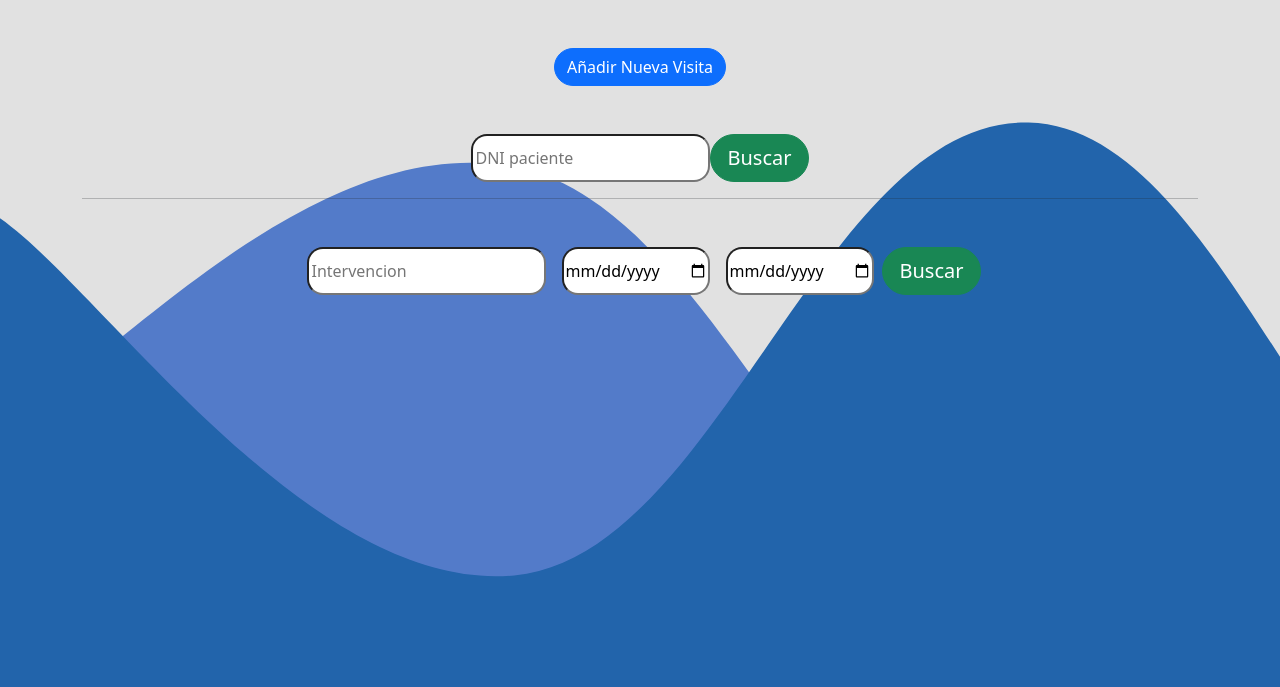
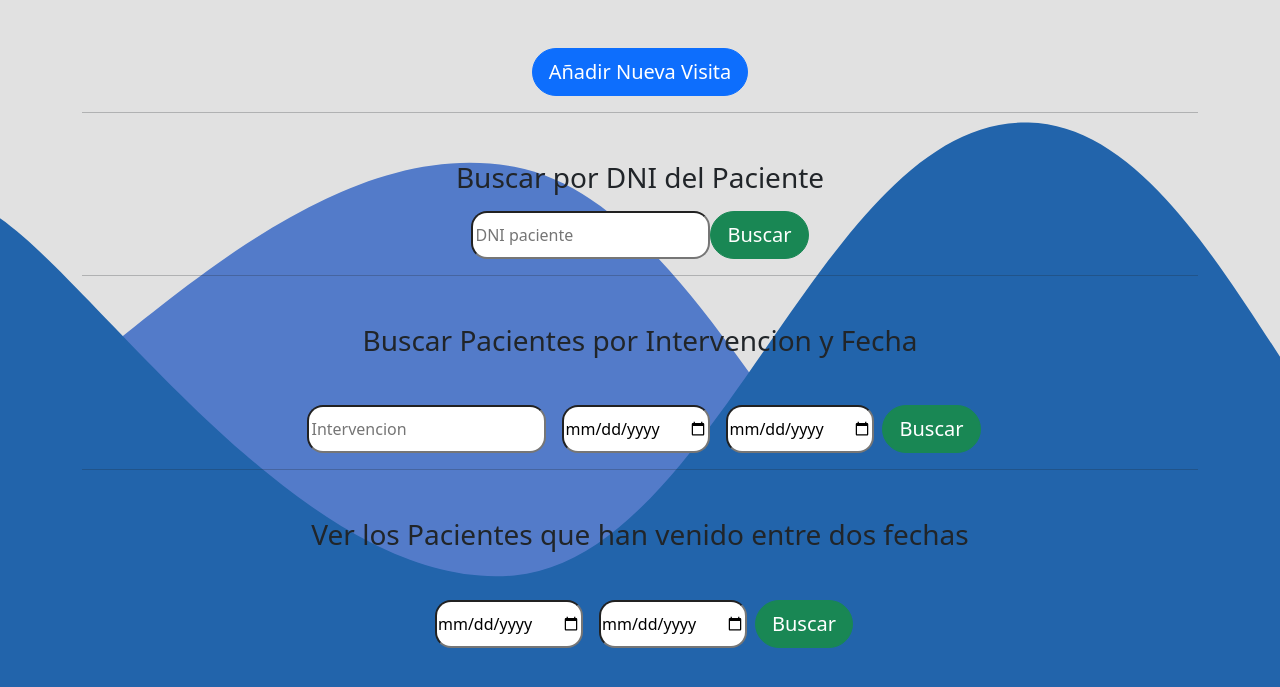
Before and after one commit to Borjapc417/clinicapp, a Django app: page /visita/ in a window 1280 px wide. Shown: the part 56-743 px from the top of the page. Run offline with Django 4.2, Linux system fonts and the light colour scheme; the visitor is signed in with stand-in values (Sample User, id 1); data that the repository does not hold is empty; some libraries are stand-ins or nearby versions.

Commit message:
Agregado filtro de Paciente por fecha de ultima Visita ademas de mejoras de IU

```diff
--- a/clinicapp/visita/templates/main_visita.html
+++ b/clinicapp/visita/templates/main_visita.html
@@ -9,7 +9,7 @@
 
                 <h4 class="d-flex justify-content-center mt-5"><a class="delete" title="Quitar" data-toggle="tooltip" href="/visita/add">
                     <button type="button"
-                    class="btn btn-primary " style="border-radius: 2rem;">Añadir Nueva Visita</button></a></h4>
+                    class="btn btn-primary btn-lg" style="border-radius: 2rem;">Añadir Nueva Visita</button></a></h4>
 
                     {% if messages|length > 0 %}
                         {% for message in messages %}
@@ -18,12 +18,15 @@
                             </div>
                     {% endfor %}
                   {% endif %}
-                    <form action="/visita/buscar/paciente/dni" method="post" class="d-flex justify-content-center mt-5">
+                  <hr>
+                  <h3 class="d-flex justify-content-center mt-5">Buscar por DNI del Paciente</h3>
+                    <form action="/visita/buscar/paciente/dni" method="post" class="d-flex justify-content-center mt-3">
                         {% csrf_token %}
                         <input type="text" name="dni" style="border-radius: 1rem;"placeholder="DNI paciente"/>
                         <input class="btn btn-success btn-lg" type="submit" value="Buscar" style="border-radius: 2rem;"/>
                     </form>
                     <hr>
+                    <h3 class="d-flex justify-content-center mt-5">Buscar Pacientes por Intervencion y Fecha</h3>
                     <form action="/visita/buscar/paciente/intervencion" method="post" class="d-flex justify-content-center mt-5">
                         {% csrf_token %}
                         <input type="text" class="mx-2" name="intervencion" list="datalist_intervencion" autocomplete="off" style="border-radius: 1rem;"placeholder="Intervencion"/>
@@ -39,6 +42,14 @@
                         <input class="btn btn-success btn-lg" type="submit" value="Buscar" style="border-radius: 2rem;"/>
                     </form>
 
+                    <hr>
+                    <h3 class="d-flex justify-content-center mt-5">Ver los Pacientes que han venido entre dos fechas</h3>
+                    <form action="/visita/buscar/paciente/fecha" method="post" class="d-flex justify-content-center mt-5">
+                        {% csrf_token %}
+                        <input type="date" class="mx-2" name="fecha_i" style="border-radius: 1rem;" placeholder="Fecha mas temprana"/>
+                        <input type="date" class="mx-2" name="fecha_f" style="border-radius: 1rem;" placeholder="Fecha mas tardia"/>
+                        <input class="btn btn-success btn-lg" type="submit" value="Buscar" style="border-radius: 2rem;"/>
+                    </form>
             </div>
 
 
--- a/clinicapp/visita/urls.py
+++ b/clinicapp/visita/urls.py
@@ -10,6 +10,7 @@ urlpatterns = [
 
     path('buscar/paciente/dni', buscar_visita_por_paciente_dni),
     path('buscar/paciente/intervencion', buscar_visita_por_paciente_intervencion),
+    path('buscar/paciente/fecha', buscar_visita_por_paciente_fecha),
     path('<int:visita_id>', ver_visita),
     path('update/auxiliar/<int:visita_id>', update_visita_auxiliar),
     path('update/doctor/<int:visita_id>', update_visita_doctor),
--- a/clinicapp/visita/views.py
+++ b/clinicapp/visita/views.py
@@ -103,6 +103,35 @@ def buscar_visita_por_paciente_intervencion(request):
             context["fecha_f"] = fecha_f_d
             context["intervencion"] = intervencion_str
             return HttpResponse(template.render(context, request))
+
+@login_required
+def buscar_visita_por_paciente_fecha(request):
+    if request.method == 'POST':
+        fecha_i = request.POST.get("fecha_i", "")
+        fecha_f = request.POST.get("fecha_f", "")
+
+        if fecha_i == "" or fecha_f == "":
+            return redirect("/visita")
+        else:
+            fecha_i_d =  datetime.strptime(fecha_i, '%Y-%m-%d').replace(hour=1, minute=0, second=0, microsecond=0).replace(tzinfo=pytz.timezone('Europe/Madrid'))
+            fecha_f_d =  datetime.strptime(fecha_f, '%Y-%m-%d').replace(hour=23, minute=59, second=0, microsecond=0).replace(tzinfo=pytz.timezone('Europe/Madrid'))
+
+            visitas_filtradas = Visita.objects.filter(fecha__range = (fecha_i_d, fecha_f_d))
+            pacientes = visitas_filtradas.values('id_paciente').distinct()
+
+            visitas_lista = []
+            for p in pacientes:
+                paciente_objeto = Paciente.objects.get(id = p["id_paciente"])
+                visita = visitas_filtradas.filter(id_paciente = paciente_objeto).order_by("-fecha").first()
+                visitas_lista.append(visita)
+
+            context = {}
+            context["visitas"] = visitas_lista
+            context["fecha_i"] = fecha_i_d
+            context["fecha_f"] = fecha_f_d
+            template = loader.get_template("visitas.html")
+            return HttpResponse(template.render(context, request))
+
 
 
 def es_auxiliar(user):
```
Also changed, not shown: clinicapp/visita/templates/visitas.html (+6 -2 lines).
